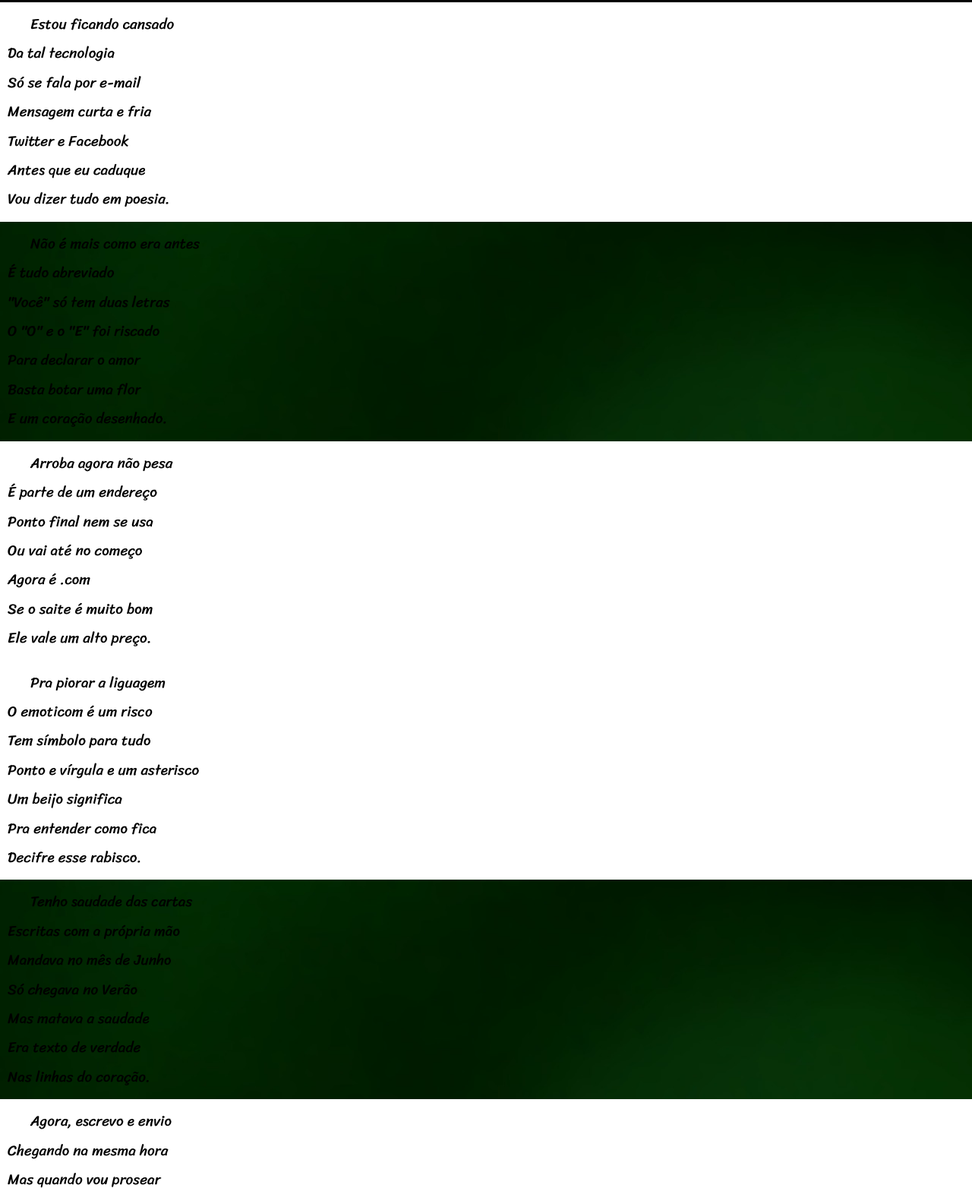
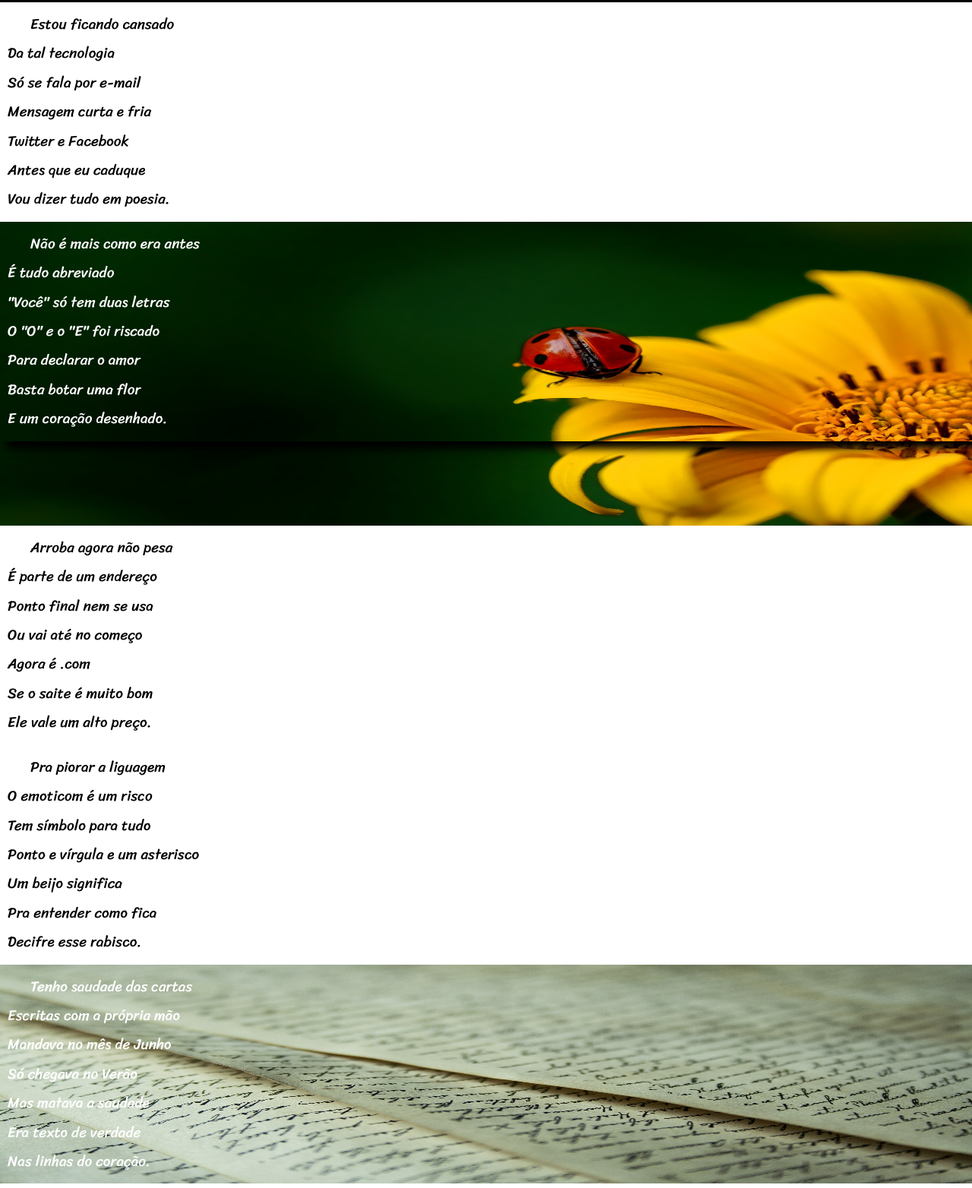
Before and after one commit to 965055686Ga/html-css, a plain HTML site: page desafios/desafio011/index.html in a window 1280 px wide. Shown: the part 209-1773 px from the top of the page at 76% size. Drawn offline with Linux system fonts and the light colour scheme.

Commit message:
desafio 12

```diff
--- a/desafios/desafio011/index.html
+++ b/desafios/desafio011/index.html
@@ -25,6 +25,7 @@
             </p>
 
 
+            <div>
                 <p class="p2">
                     Não é mais como era antes <br>
                     É tudo abreviado <br>
@@ -34,6 +35,7 @@
                     Basta botar uma flor <br>
                     E um coração desenhado. <br>
                 </p>
+            </div>
 
 
             <p class="p1">
@@ -58,7 +60,7 @@
             </p>
 
 
-            <p class="p2">
+            <p class="p3">
                 Tenho saudade das cartas <br>
                 Escritas com a própria mão <br>
                 Mandava no mês de Junho <br>
--- a/desafios/desafio011/style.css
+++ b/desafios/desafio011/style.css
@@ -18,6 +18,8 @@
 }
 
 body {
+
+
 
 }
 
@@ -41,6 +43,7 @@ header p {
 
 section {
     font-family: var(--fonte3);
+
 }
 
 section p {
@@ -50,7 +53,37 @@ section p {
     font-size: 1.2em;
 }
 
-.p2 {
+div {
+    background-color: black;
     background-image: url('imagens/background001.jpg');
+    height: 400px;
+    width: 100%;
+    background-size: 100% 100%;
+    background-repeat: no-repeat;
+    position: relative;
 
 }
+
+.p2 {
+    color: white;
+    box-shadow: 10px 10px 10px black;
+
+}
+
+.p3 {
+    background-color: black;
+    background-image: url('imagens/background002.jpg');
+    background-size: 100% 100%;
+    background-repeat: no-repeat;
+    position: relative;
+    color: white;
+
+}
+
+footer {
+    background-color: black;
+    color: white;
+    text-align: center;
+
+    padding: 10px;
+}
```
Lines whose indentation alone changed are shown as unchanged.
